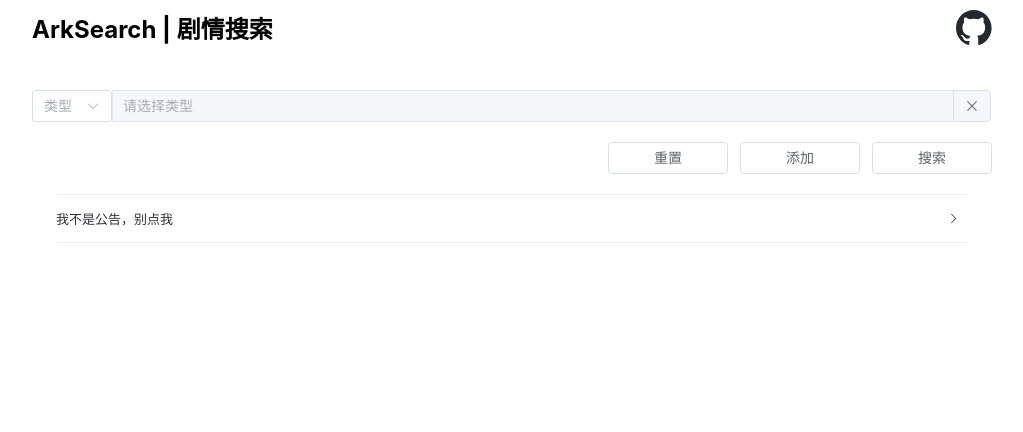
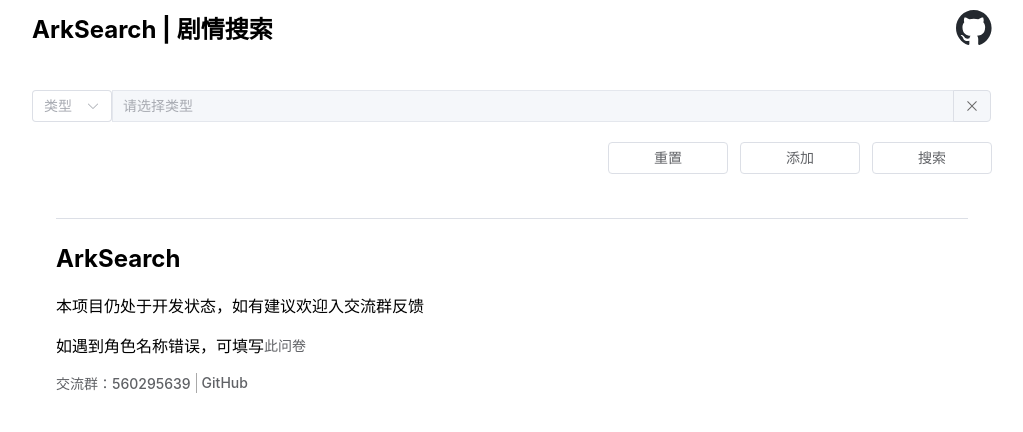
Before and after one commit to ArknightsSearch/ArknightsSearch-frontend, a Vue app: page /input in a window 1280 px wide. Shown: the top 432 px of the page, without its empty margins (128-1151 px from the left). Built offline with nearby package versions, Linux system fonts and the light colour scheme.

Commit message:
optimize 优化公告展示

```diff
--- a/src/components/InputBoard.vue
+++ b/src/components/InputBoard.vue
@@ -87,16 +87,16 @@
   </div>
   <div style="width: 100%; margin-top: 20px; display: flex; justify-content: center">
     <div style="width: 95%">
-      <el-collapse>
-        <el-collapse-item>
-          <template #title>
-            我不是公告，别点我
-          </template>
+      <!--      <el-collapse>-->
+      <!--        <el-collapse-item>-->
+      <!--          <template #title>-->
+      <!--            我不是公告，别点我-->
+      <!--          </template>-->
+      <el-divider/>
       <h2>ArkSearch</h2>
       <p>本项目仍处于开发状态，如有建议欢迎入交流群反馈</p>
       <p style="display: flex; align-items: center">如遇到角色名称错误，可填写
-            <el-link href="https://wj.qq.com/s2/12441816/47cc/" target="_blank" type="primary">此问卷
-            </el-link>
+        <el-link href="https://wj.qq.com/s2/12441816/47cc/" target="_blank">此问卷</el-link>
       </p>
       <div style="display: flex; margin-top: 10px">
         <el-link href="https://jq.qq.com/?_wv=1027&k=ImatbCzG" style="margin-right: 5px"
@@ -109,8 +109,8 @@
           GitHub
         </el-link>
       </div>
-        </el-collapse-item>
-      </el-collapse>
+      <!--        </el-collapse-item>-->
+      <!--      </el-collapse>-->
     </div>
 
   </div>
```
Lines whose indentation alone changed are shown as unchanged.
